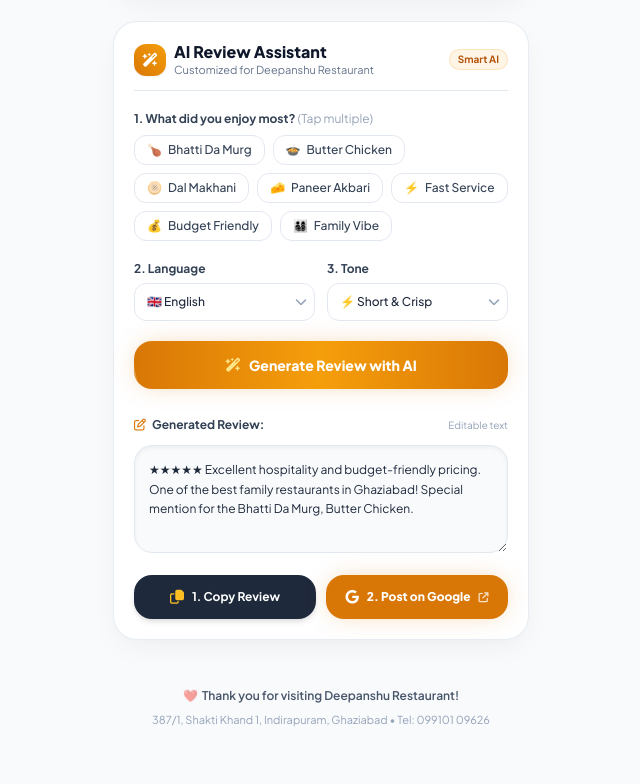
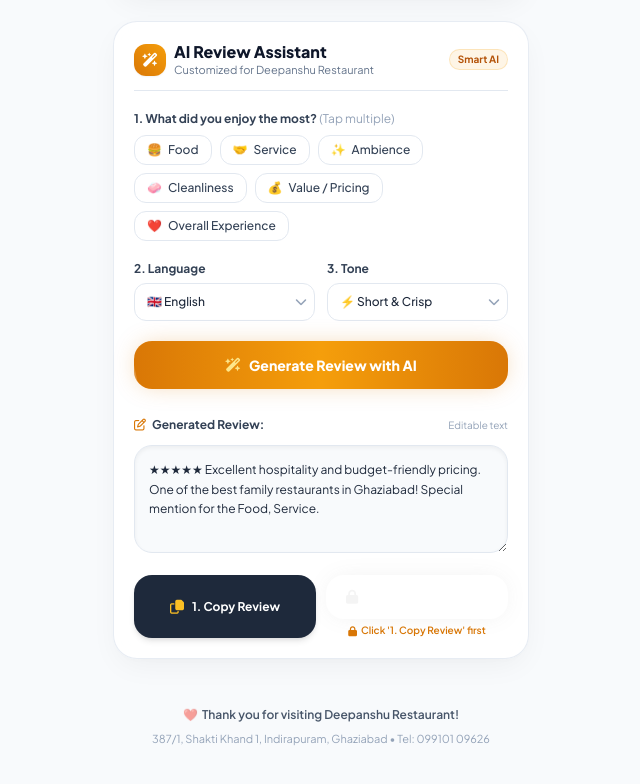
Before and after one commit to Htmrgit/Deepanshu-Restaurant, a plain HTML site: page drgmb.html in a window 1280 px wide. Shown: the part 1160-1944 px from the top of the page, without its empty margins (319-959 px from the left). Drawn offline with nearby package versions, Linux system fonts and the light colour scheme.

Commit message:
Update drgmb.html

```diff
--- a/drgmb.html
+++ b/drgmb.html
@@ -374,32 +374,29 @@
                 </span>
             </div>
 
-            <!-- Question 1: Favorite Dish / Highlights (Multi-select Chips) -->
+            <!-- Question 1: What did you enjoy the most? (Multi-select Chips) -->
             <div>
                 <label class="block text-xs font-bold text-slate-700 dark:text-slate-300 mb-2">
-                    1. What did you enjoy most? <span class="text-slate-400 font-normal">(Tap multiple)</span>
+                    1. What did you enjoy the most? <span class="text-slate-400 font-normal">(Tap multiple)</span>
                 </label>
                 <div id="enjoyChips" class="flex flex-wrap gap-2">
-                    <button type="button" data-value="Bhatti Da Murg" class="chip-btn px-3 py-1.5 rounded-xl text-xs font-medium border border-slate-200 dark:border-slate-700 bg-white dark:bg-slate-800 text-slate-700 dark:text-slate-300 hover:border-amber-500 transition flex items-center gap-1.5 shadow-2xs">
-                        <span>🍗</span> Bhatti Da Murg
+                    <button type="button" data-value="Food" class="chip-btn px-3 py-1.5 rounded-xl text-xs font-medium border border-slate-200 dark:border-slate-700 bg-white dark:bg-slate-800 text-slate-700 dark:text-slate-300 hover:border-amber-500 transition flex items-center gap-1.5 shadow-2xs">
+                        <span>🍔</span> Food
                     </button>
-                    <button type="button" data-value="Butter Chicken" class="chip-btn px-3 py-1.5 rounded-xl text-xs font-medium border border-slate-200 dark:border-slate-700 bg-white dark:bg-slate-800 text-slate-700 dark:text-slate-300 hover:border-amber-500 transition flex items-center gap-1.5 shadow-2xs">
-                        <span>🍲</span> Butter Chicken
+                    <button type="button" data-value="Service" class="chip-btn px-3 py-1.5 rounded-xl text-xs font-medium border border-slate-200 dark:border-slate-700 bg-white dark:bg-slate-800 text-slate-700 dark:text-slate-300 hover:border-amber-500 transition flex items-center gap-1.5 shadow-2xs">
+                        <span>🤝</span> Service
                     </button>
-                    <button type="button" data-value="Dal Makhani & Naan" class="chip-btn px-3 py-1.5 rounded-xl text-xs font-medium border border-slate-200 dark:border-slate-700 bg-white dark:bg-slate-800 text-slate-700 dark:text-slate-300 hover:border-amber-500 transition flex items-center gap-1.5 shadow-2xs">
-                        <span>🫓</span> Dal Makhani
+                    <button type="button" data-value="Ambience" class="chip-btn px-3 py-1.5 rounded-xl text-xs font-medium border border-slate-200 dark:border-slate-700 bg-white dark:bg-slate-800 text-slate-700 dark:text-slate-300 hover:border-amber-500 transition flex items-center gap-1.5 shadow-2xs">
+                        <span>✨</span> Ambience
                     </button>
-                    <button type="button" data-value="Paneer Akbari" class="chip-btn px-3 py-1.5 rounded-xl text-xs font-medium border border-slate-200 dark:border-slate-700 bg-white dark:bg-slate-800 text-slate-700 dark:text-slate-300 hover:border-amber-500 transition flex items-center gap-1.5 shadow-2xs">
-                        <span>🧀</span> Paneer Akbari
+                    <button type="button" data-value="Cleanliness" class="chip-btn px-3 py-1.5 rounded-xl text-xs font-medium border border-slate-200 dark:border-slate-700 bg-white dark:bg-slate-800 text-slate-700 dark:text-slate-300 hover:border-amber-500 transition flex items-center gap-1.5 shadow-2xs">
+                        <span>🧼</span> Cleanliness
                     </button>
-                    <button type="button" data-value="Quick Service" class="chip-btn px-3 py-1.5 rounded-xl text-xs font-medium border border-slate-200 dark:border-slate-700 bg-white dark:bg-slate-800 text-slate-700 dark:text-slate-300 hover:border-amber-500 transition flex items-center gap-1.5 shadow-2xs">
-                        <span>⚡</span> Fast Service
+                    <button type="button" data-value="Value / Pricing" class="chip-btn px-3 py-1.5 rounded-xl text-xs font-medium border border-slate-200 dark:border-slate-700 bg-white dark:bg-slate-800 text-slate-700 dark:text-slate-300 hover:border-amber-500 transition flex items-center gap-1.5 shadow-2xs">
+                        <span>💰</span> Value / Pricing
                     </button>
-                    <button type="button" data-value="Value for Money" class="chip-btn px-3 py-1.5 rounded-xl text-xs font-medium border border-slate-200 dark:border-slate-700 bg-white dark:bg-slate-800 text-slate-700 dark:text-slate-300 hover:border-amber-500 transition flex items-center gap-1.5 shadow-2xs">
-                        <span>💰</span> Budget Friendly
-                    </button>
-                    <button type="button" data-value="Family Ambience" class="chip-btn px-3 py-1.5 rounded-xl text-xs font-medium border border-slate-200 dark:border-slate-700 bg-white dark:bg-slate-800 text-slate-700 dark:text-slate-300 hover:border-amber-500 transition flex items-center gap-1.5 shadow-2xs">
-                        <span>👨‍👩‍👧‍👦</span> Family Vibe
+                    <button type="button" data-value="Overall Experience" class="chip-btn px-3 py-1.5 rounded-xl text-xs font-medium border border-slate-200 dark:border-slate-700 bg-white dark:bg-slate-800 text-slate-700 dark:text-slate-300 hover:border-amber-500 transition flex items-center gap-1.5 shadow-2xs">
+                        <span>❤️</span> Overall Experience
                     </button>
                 </div>
             </div>
@@ -477,12 +474,17 @@
                         <span id="copyBtnText">1. Copy Review</span>
                     </button>
 
-                    <!-- Google Direct Destination Button -->
-                    <a id="googleRedirectBtn" href="https://g.page/r/CWrP17NXSvjvEBM/review" target="_blank" rel="noopener noreferrer" class="w-full py-3 px-4 bg-amber-600 hover:bg-amber-700 text-white font-extrabold text-xs rounded-18 shadow-glow active:scale-[0.98] transition flex items-center justify-center gap-2 text-center group">
-                        <i class="fa-brands fa-google text-white text-sm group-hover:scale-110 transition-transform"></i>
-                        <span>2. Post on Google</span>
-                        <i class="fa-solid fa-arrow-up-right-from-square text-[10px] opacity-80"></i>
-                    </a>
+                    <!-- Google Direct Destination Button (Locked until copied) -->
+                    <div class="relative">
+                        <a id="googleRedirectBtn" href="https://g.page/r/CWrP17NXSvjvEBM/review" target="_blank" rel="noopener noreferrer" class="w-full py-3 px-4 bg-amber-600 text-white font-extrabold text-xs rounded-18 shadow-glow transition flex items-center justify-center gap-2 text-center group pointer-events-none opacity-40 grayscale cursor-not-allowed">
+                            <i id="googleBtnIcon" class="fa-solid fa-lock text-amber-200 text-sm"></i>
+                            <span id="googleBtnText">2. Post on Google</span>
+                            <i class="fa-solid fa-arrow-up-right-from-square text-[10px] opacity-80"></i>
+                        </a>
+                        <p id="lockHint" class="text-[10px] text-amber-600 dark:text-amber-400 text-center mt-1 font-semibold flex items-center justify-center gap-1">
+                            <i class="fa-solid fa-lock"></i> Click '1. Copy Review' first
+                        </p>
+                    </div>
                 </div>
             </div>
         </section>
@@ -516,8 +518,28 @@
             // Direct Google Review link supplied
             const GOOGLE_REVIEW_URL = "https://g.page/r/CWrP17NXSvjvEBM/review";
             const googleRedirectBtn = document.getElementById('googleRedirectBtn');
+            const googleBtnIcon = document.getElementById('googleBtnIcon');
+            const lockHint = document.getElementById('lockHint');
+
             if (googleRedirectBtn) {
                 googleRedirectBtn.href = GOOGLE_REVIEW_URL;
+            }
+
+            // Lock / Unlock Google Button Logic
+            function lockGoogleButton() {
+                if (!googleRedirectBtn) return;
+                googleRedirectBtn.classList.add('pointer-events-none', 'opacity-40', 'grayscale', 'cursor-not-allowed');
+                googleRedirectBtn.classList.remove('bg-amber-600', 'hover:bg-amber-700');
+                if (googleBtnIcon) googleBtnIcon.className = 'fa-solid fa-lock text-amber-200 text-sm';
+                if (lockHint) lockHint.classList.remove('hidden');
+            }
+
+            function unlockGoogleButton() {
+                if (!googleRedirectBtn) return;
+                googleRedirectBtn.classList.remove('pointer-events-none', 'opacity-40', 'grayscale', 'cursor-not-allowed');
+                googleRedirectBtn.classList.add('bg-amber-600', 'hover:bg-amber-700');
+                if (googleBtnIcon) googleBtnIcon.className = 'fa-brands fa-google text-white text-sm group-hover:scale-110 transition-transform';
+                if (lockHint) lockHint.classList.add('hidden');
             }
 
             // Theme Management
@@ -588,7 +610,7 @@
 
             // Feature Chip Selection
             const enjoyChips = document.querySelectorAll('#enjoyChips .chip-btn');
-            const selectedAspects = new Set(['Bhatti Da Murg', 'Butter Chicken']);
+            const selectedAspects = new Set(['Food', 'Service']);
 
             enjoyChips.forEach(chip => {
                 const val = chip.getAttribute('data-value');
@@ -700,11 +722,14 @@
                 generateBtnText.textContent = "AI is Writing...";
                 generateBtn.disabled = true;
 
+                // Lock google button whenever a new review is generated
+                lockGoogleButton();
+
                 setTimeout(() => {
                     reviewTextarea.value = text;
                     generateBtnText.textContent = "Generate Review with AI";
                     generateBtn.disabled = false;
-                    showToast("AI Review Generated for Deepanshu Restaurant! ✨");
+                    showToast("AI Review Generated! Click 'Copy Review' to proceed ✨");
                 }, 400);
             }
 
@@ -734,6 +759,9 @@
                 if (navigator.vibrate) {
                     navigator.vibrate([40, 60, 40]);
                 }
+
+                // Unlock the Post on Google button after copying!
+                unlockGoogleButton();
 
                 copyBtn.classList.remove('bg-slate-800', 'dark:bg-slate-700');
                 copyBtn.classList.add('bg-amber-600');
```
